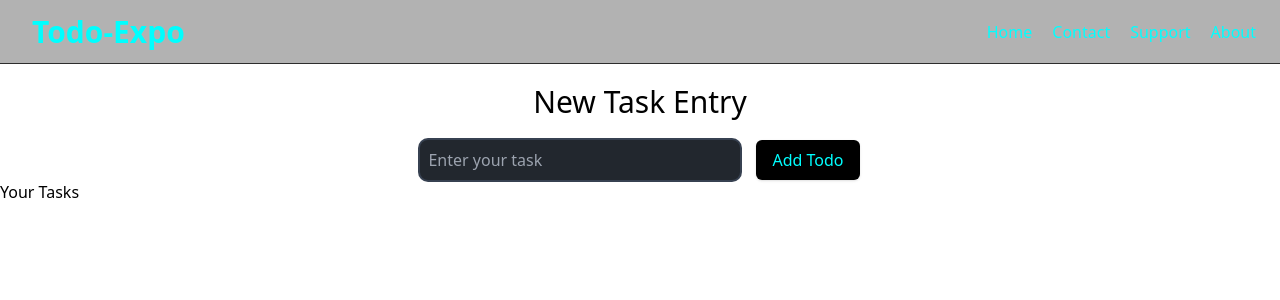
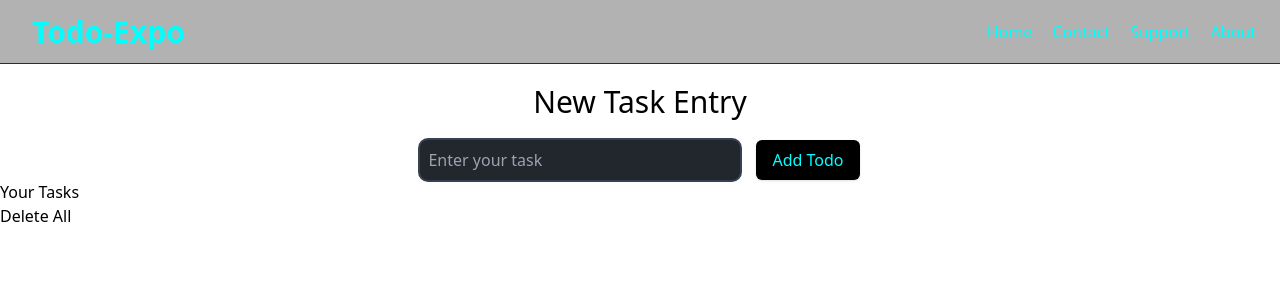
Before and after one commit to bolanpartik/task-expo, a React (Vite) app: page / in a window 1280 px wide. Shown: the top 300 px of the page. Built offline with nearby package versions, Linux system fonts and the light colour scheme.

Commit message:
add delelteAll button to delete all todos

```diff
--- a/src/components/TodoCard.jsx
+++ b/src/components/TodoCard.jsx
@@ -2,9 +2,19 @@ import TodoItem from "./TodoItem"
 
 export default function TodoCard({ allTodos, setAllTodos,todoRef}) {
 
+    const handleDeleteAll = () => {
+        todoRef.current=0
+        setAllTodos([])
+    }
+
     return (
         <div>
-            <p>Your Tasks </p>
+            <div>
+                <p>Your Tasks </p>
+                <button
+                    onClick={handleDeleteAll}>Delete All
+                </button>
+            </div>
             {allTodos?.map((todo) => {
                 return <TodoItem
                             key={todo.id}
```
